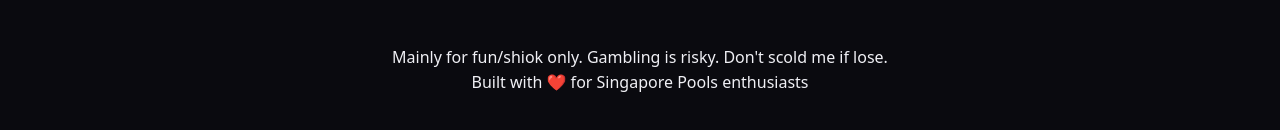
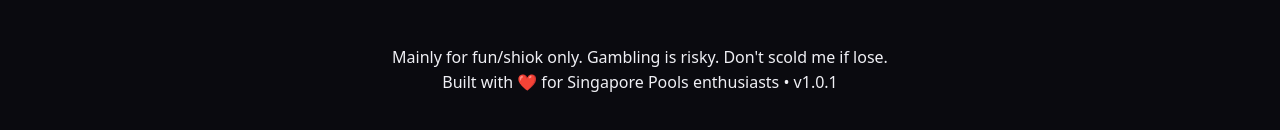
Before and after one commit to poseidonPLS/Singaporepools, a website: page app/index.html in a window 1280 px wide. Shown: the part 1265-1395 px from the top of the page. Drawn offline with nearby package versions, Linux system fonts and the light colour scheme; no server answers; a web font is replaced by a local one.

Commit message:
feat: add explicit v1.0.1 version tracking for PM2 and UI

```diff
--- a/app/index.html
+++ b/app/index.html
@@ -303,7 +303,7 @@
                 <!-- Footer -->
                 <footer class="footer">
                     <p data-i18n="footer.disclaimer">This tool is for entertainment purposes only. Gambling involves risk. Please play responsibly.</p>
-                    <p class="footer__credit">Built with ❤️ for Singapore Pools enthusiasts</p>
+                    <p class="footer__credit">Built with ❤️ for Singapore Pools enthusiasts • v1.0.1</p>
                 </footer>
             </div>
         </main>
--- /dev/null
+++ b/package.json
@@ -0,0 +1,6 @@
+{
+  "name": "singaporepools",
+  "version": "1.0.1",
+  "description": "Singapore Pools Predictor",
+  "author": "SG Pools Predictor"
+}
```
